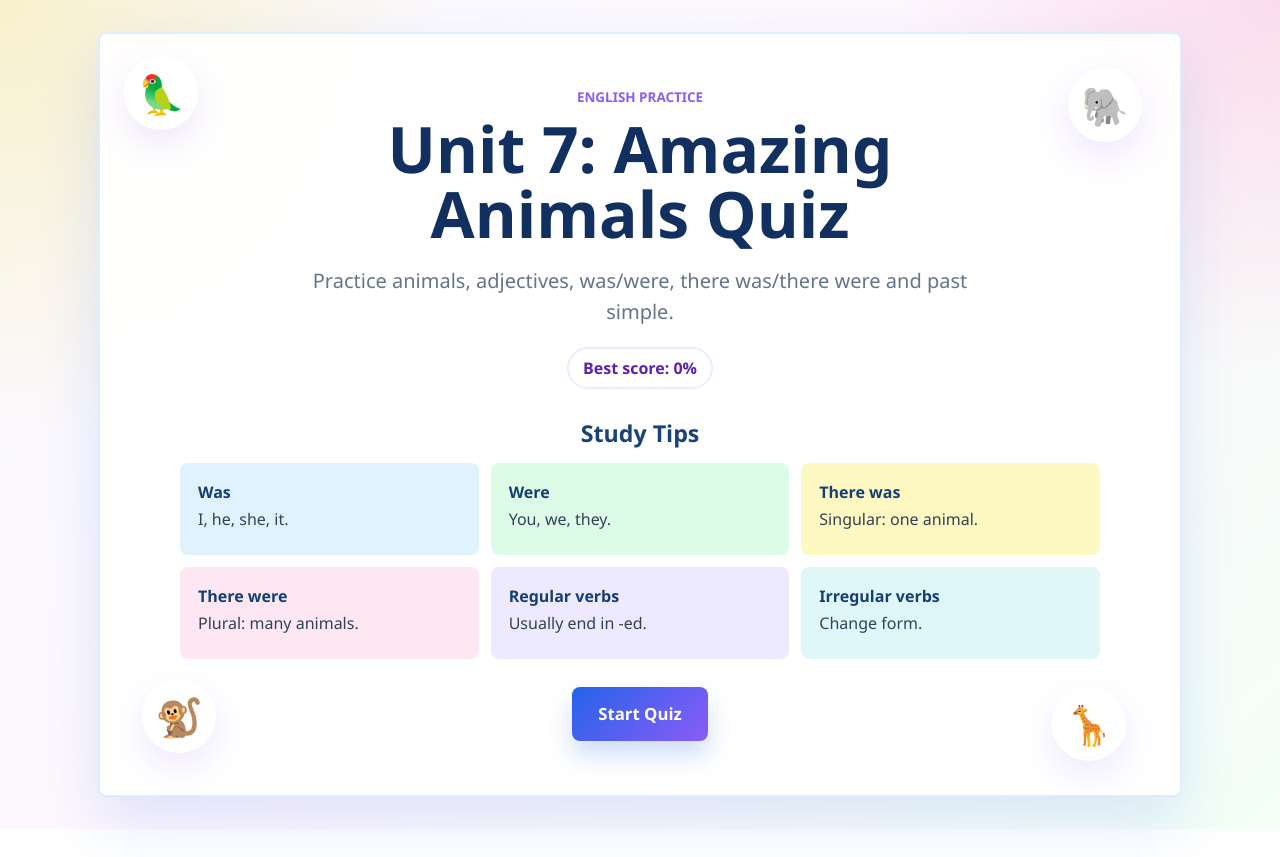
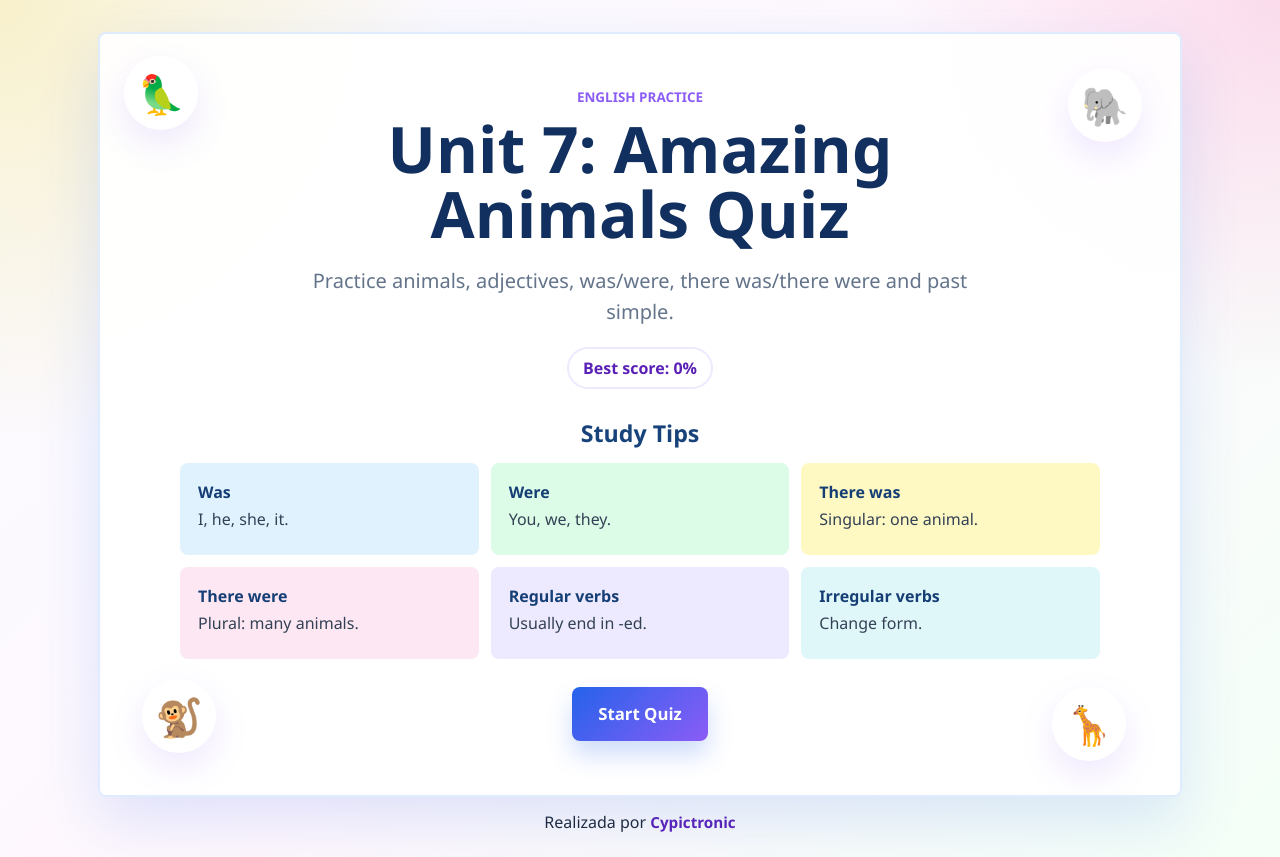
Before and after one commit to cypictronic05/web-ingles-sophia-unit7, a website: page public/index.html in a window 1280 px wide. Before the commit the page ends 829 px from the top, so only its background shows below. Drawn offline with Linux system fonts and the light colour scheme.

Commit message:
actualizando instagram en la web

```diff
--- a/public/index.html
+++ b/public/index.html
@@ -99,6 +99,12 @@
       </section>
     </main>
 
+    <footer class="site-credit">Realizada por
+      <a href="https://www.instagram.com/cypictronic" target="_blank" rel="noopener noreferrer">
+        Cypictronic
+      </a>
+    </footer>
+
     <script src="script.js"></script>
   </body>
 </html>
--- a/public/styles.css
+++ b/public/styles.css
@@ -39,9 +39,29 @@ button {
   width: min(1120px, 100%);
   min-height: 100vh;
   margin: 0 auto;
-  padding: 32px 18px;
+  padding: 32px 18px 18px;
   display: grid;
   place-items: center;
+}
+
+.site-credit {
+  width: min(1120px, 100%);
+  margin: -4px auto 24px;
+  padding: 0 18px;
+  text-align: center;
+}
+
+.site-credit a {
+  color: #5b21b6;
+  font-size: 0.95rem;
+  font-weight: 800;
+  text-decoration: none;
+}
+
+.site-credit a:hover,
+.site-credit a:focus-visible {
+  color: var(--blue);
+  text-decoration: underline;
 }
 
 .screen {
```
